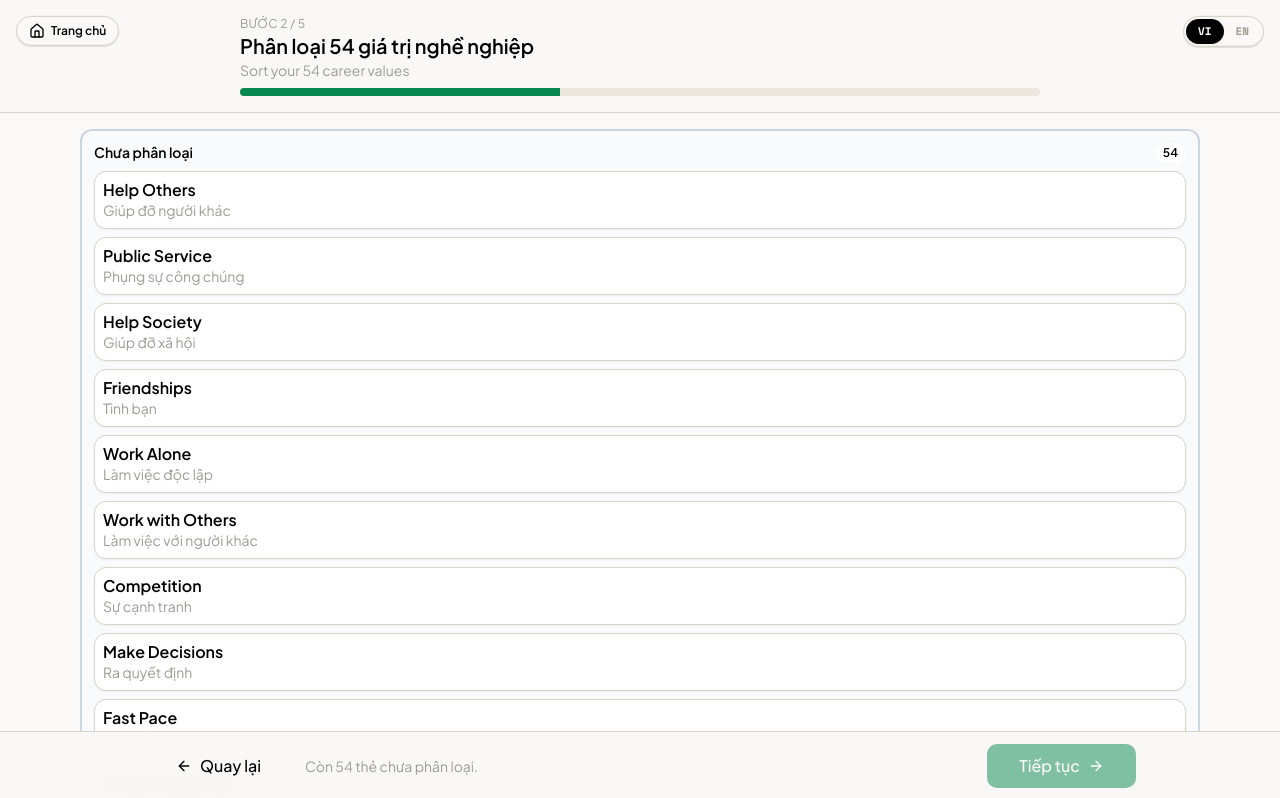
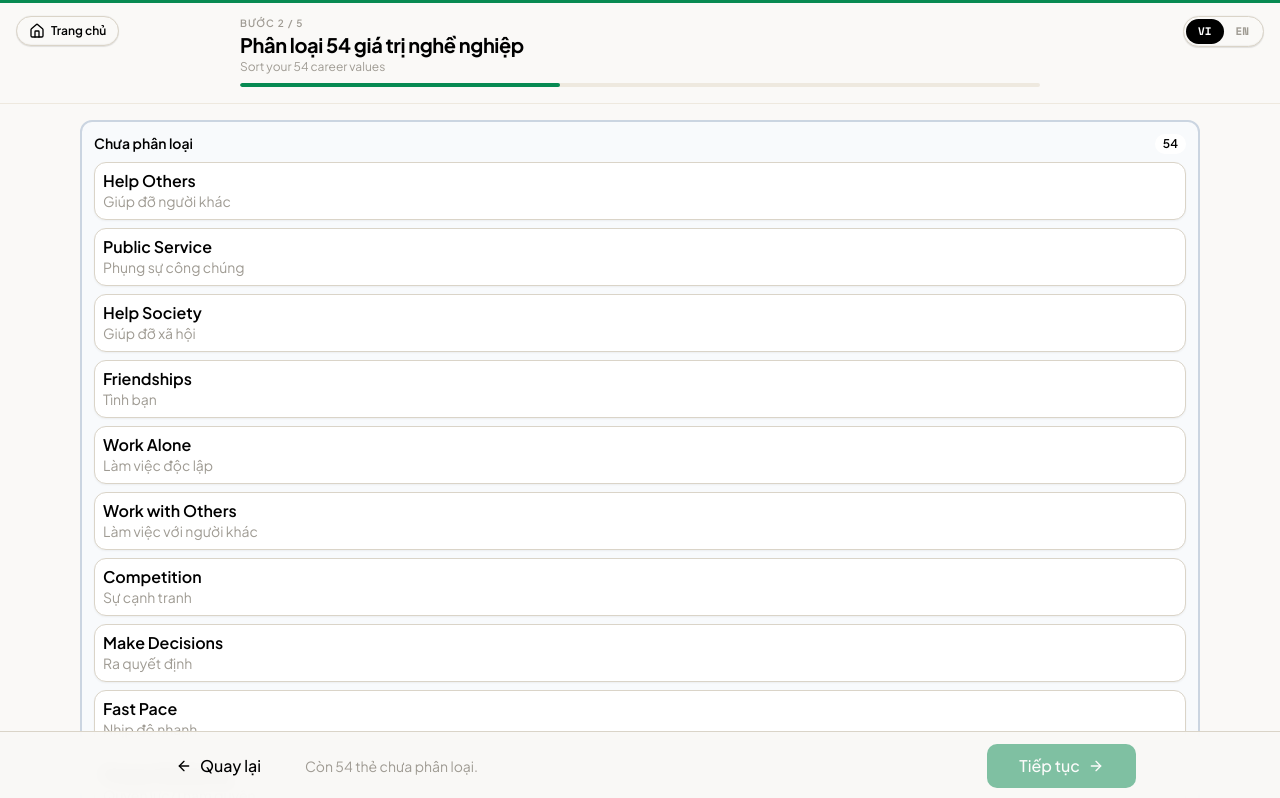
Before and after one commit to Thiendmh/KnowDellCardSorts, a Next.js app: page /sort in a window 1280 px wide. Shown: the top 798 px of the page. Built offline with nearby package versions, Linux system fonts and the light colour scheme.

Commit message:
feat(clay): update ProgressHeader with deck stripe + clay typography
Replace Progress UI component with custom track, add 3px deck-color stripe,
switch to clay-cream background and clay typography tokens.

Co-Authored-By: Claude Sonnet 4.6 <noreply@anthropic.com>

```diff
--- a/components/shared/ProgressHeader.tsx
+++ b/components/shared/ProgressHeader.tsx
@@ -1,6 +1,5 @@
 "use client";
 
-import { Progress } from "@/components/ui/progress";
 import { useT, useLanguage } from "@/i18n";
 
 interface ProgressHeaderProps {
@@ -19,21 +18,36 @@ export function ProgressHeader({ step, titleEn, titleVi, total = DEFAULT_TOTAL }
   const pct = (displayStep / total) * 100;
   const primaryTitle = lang === "en" ? titleEn : titleVi;
   const secondaryTitle = lang === "en" ? titleVi : titleEn;
+
   return (
-    <div className="border-b bg-background no-print">
-      <div className="container max-w-5xl py-4 px-24 sm:px-28">
-        <div className="mb-2 flex items-center justify-between">
-          <div>
-            <div className="text-xs uppercase tracking-wide text-muted-foreground">
-              {t.progress(displayStep, total)}
-            </div>
-            <h1 className="text-lg font-semibold leading-tight sm:text-xl">
-              {primaryTitle}
-            </h1>
-            <p className="text-sm text-muted-foreground">{secondaryTitle}</p>
+    <div className="relative border-b border-clay-oat-light bg-clay-cream no-print">
+      {/* 3px deck color stripe across full width */}
+      <div
+        className="absolute inset-x-0 top-0 h-[3px]"
+        style={{ backgroundColor: "var(--deck-color, #078a52)" }}
+      />
+
+      <div className="container max-w-5xl px-24 py-4 sm:px-28">
+        <div className="mb-2">
+          <div className="text-[10px] font-semibold uppercase tracking-[1.08px] text-clay-silver">
+            {t.progress(displayStep, total)}
           </div>
+          <h1 className="text-lg font-bold leading-tight tracking-[-0.4px] text-clay-black sm:text-xl">
+            {primaryTitle}
+          </h1>
+          <p className="text-xs text-clay-silver">{secondaryTitle}</p>
         </div>
-        <Progress value={pct} />
+
+        {/* Progress track */}
+        <div className="h-1 overflow-hidden rounded-full bg-clay-oat-light">
+          <div
+            className="h-full rounded-full transition-all duration-300"
+            style={{
+              width: `${pct}%`,
+              backgroundColor: "var(--deck-color, #078a52)",
+            }}
+          />
+        </div>
       </div>
     </div>
   );
```
